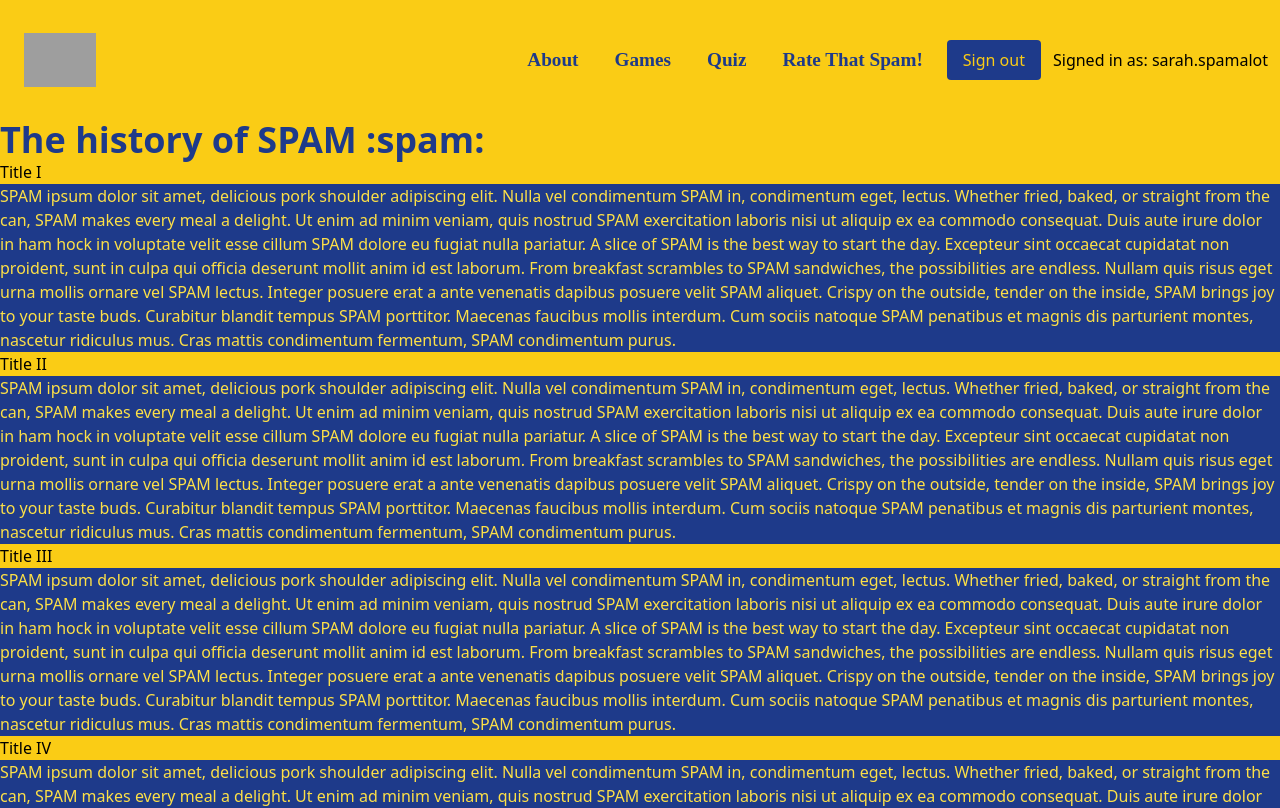
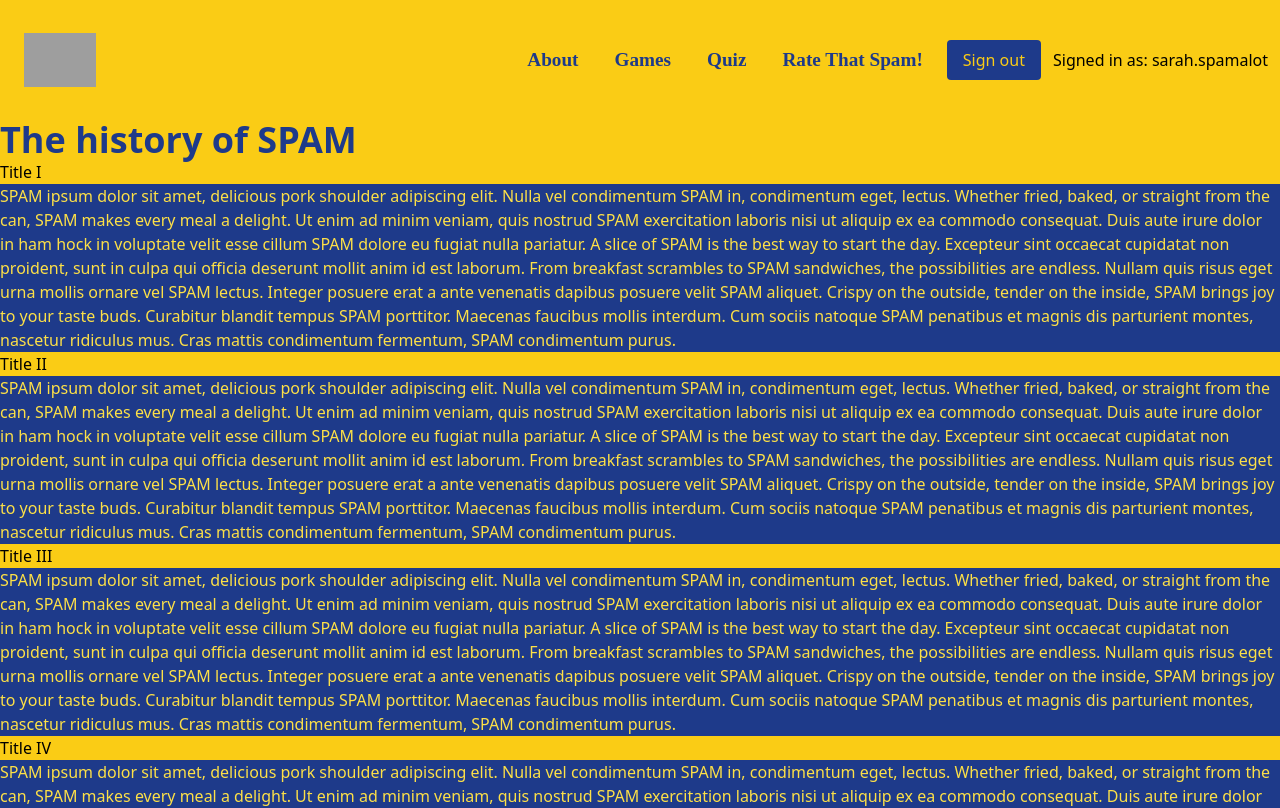
Before and after one commit to koanga-2025/spam-i-am, a React (Vite) app: page /about in a window 1280 px wide. Shown: the top 808 px of the page. Built offline with nearby package versions, Linux system fonts and the light colour scheme; grey boxes are pictures that could not be loaded; a web font is replaced by a local one.

Commit message:
style:a commit before a pull from updated main

```diff
--- a/client/Pages/About.tsx
+++ b/client/Pages/About.tsx
@@ -63,7 +63,7 @@ function About() {
         <section>
           <article>
             <h1 className="bg-yellow-400 text-4xl font-bold text-blue-900">
-              The history of SPAM :spam:
+              The history of SPAM
             </h1>
             {spamHistory.map((section, idx) => (
               <section key={idx}>
```
